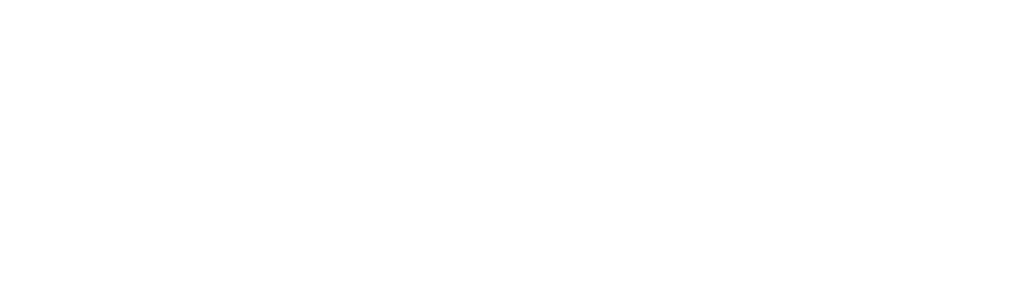
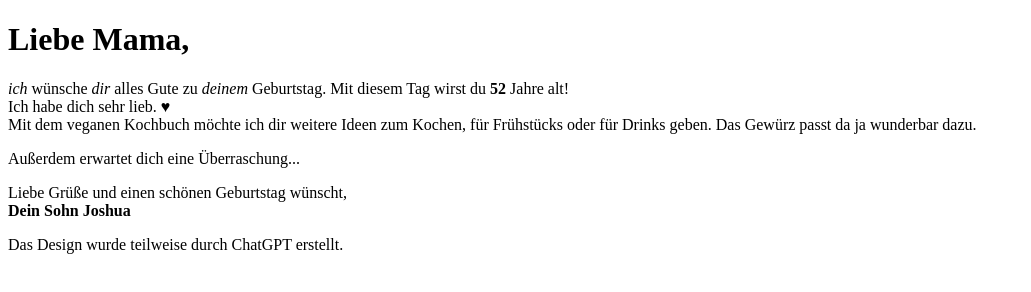
Before and after one commit to evt-joshrohm27/mama-52, a plain HTML site: page index.html in a window 1280 px wide. Shown: the whole page, without its empty margins (0-1031 px from the left). Drawn offline with Linux system fonts and the light colour scheme.

Commit message:
created text

```diff
--- a/index.html
+++ b/index.html
@@ -8,6 +8,23 @@
     <link rel="stylesheet" href="style.css">
 </head>
 <body>
-
+    <h1>Liebe Mama,</h1>
+    <em>ich</em> wünsche <em>dir</em> alles Gute zu <em>deinem</em> Geburtstag. Mit diesem Tag wirst du <strong>52</strong> Jahre alt!
+    <br>
+    Ich habe dich sehr lieb. <span>♥</span>
+    <br>
+    Mit dem veganen Kochbuch möchte ich dir weitere Ideen zum Kochen, für Frühstücks oder für Drinks geben. Das Gewürz passt da ja wunderbar dazu.
+    <br>
+    <p id="surprise">
+        Außerdem erwartet dich eine Überraschung...
+    </p>
+    <p id="greeting">
+        Liebe Grüße und einen schönen Geburtstag wünscht,
+        <br>
+        <strong> Dein Sohn Joshua </strong>
+    <p>
+    <footer>
+        Das Design wurde teilweise durch ChatGPT erstellt.
+    </footer>
 </body>
 </html>
```
